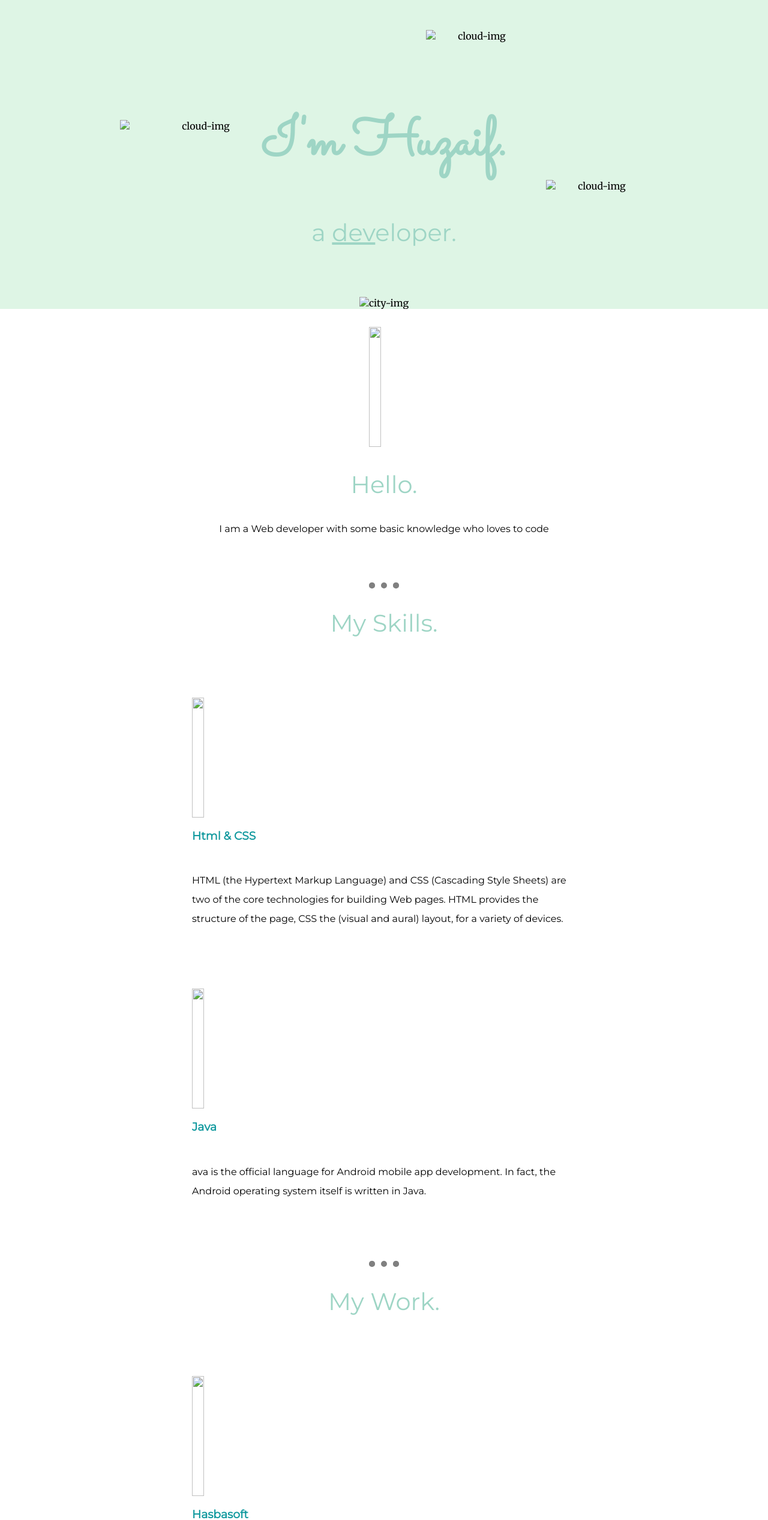
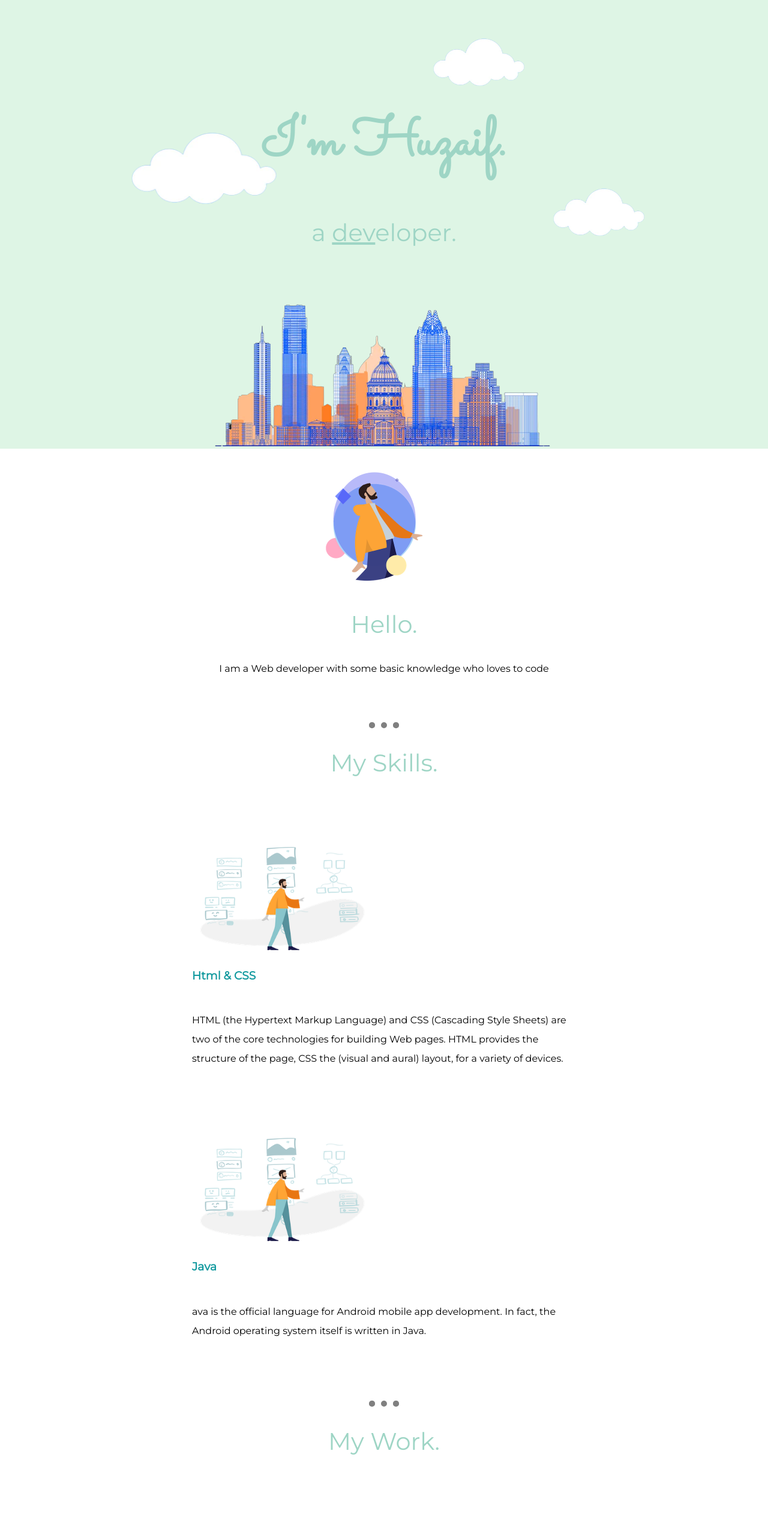
Before and after one commit to huzaifsk/Portfolio-css, a plain HTML site: page index.html in a window 1280 px wide. Shown: the top 2534 px of the page at 60% size. Drawn offline with Linux system fonts and the light colour scheme; the site is published under a folder, as on GitHub Pages, so addresses that start at the root find nothing.

Commit message:
refactored html file

```diff
--- a/index.html
+++ b/index.html
@@ -6,7 +6,7 @@
     <meta http-equiv="X-UA-Compatible" content="IE=edge">
     <meta name="viewport" content="width=device-width, initial-scale=1.0">
     <link rel="stylesheet" href="css/styles.css">
-    <link rel="icon" href="/images/notion-avatar.png">
+    <link rel="icon" href="images/notion-avatar.png">
     <link rel="preconnect" href="https://fonts.googleapis.com">
     <link rel="preconnect" href="https://fonts.gstatic.com" crossorigin>
     <link href="https://fonts.googleapis.com/css2?family=Merriweather&family=Montserrat&family=Sacramento&display=swap"
@@ -16,16 +16,16 @@
 
 <body>
     <div class="top-container">
-        <img class="top-cloud" src="/images/c3.png" alt="cloud-img">
+        <img class="top-cloud" src="images/c3.png" alt="cloud-img">
         <h1>I'm Huzaif.</h1>
         <h2>a <span class="subtitle">dev</span>eloper.</h2>
-        <img class="city" src="/images/city.png" alt="city-img">
-        <img class="bottom-cloud" src="/images/c3.png" alt="cloud-img">
-        <img class="bottom-cloud2" src="/images/c3.png" alt="cloud-img">
+        <img class="city" src="images/city.png" alt="city-img">
+        <img class="bottom-cloud" src="images/c3.png" alt="cloud-img">
+        <img class="bottom-cloud2" src="images/c3.png" alt="cloud-img">
     </div>
     <div class="middle-container">
         <div class="profile">
-            <img class="illustrators" src="/images/Humaaans - Space.png" alt="">
+            <img class="illustrators" src="images/Humaaans - Space.png" alt="">
             <h2>Hello.</h2>
             <p>I am a Web developer with some basic knowledge who loves to code</p>
         </div>
@@ -33,7 +33,7 @@
         <div class="skills">
             <h2>My Skills.</h2>
             <div class="skill-row">
-                <img class="illustrators" src="/images/Humaaans - 1 Character.png" alt="">
+                <img class="illustrators" src="images/Humaaans - 1 Character.png" alt="">
                 <h3>Html & CSS</h3>
                 <p>HTML (the Hypertext Markup Language) and CSS (Cascading Style Sheets) are two of the core
                     technologies for building Web
@@ -41,7 +41,7 @@
                     devices.</p>
             </div>
             <div class="skill-row">
-                <img class="illustrators" src="/images/Humaaans - 1 Character.png" alt="">
+                <img class="illustrators" src="images/Humaaans - 1 Character.png" alt="">
                 <h3>Java</h3>
                 <p>ava is the official language for Android mobile app development. In fact, the Android operating
                     system itself is written
@@ -52,14 +52,14 @@
         <div class="Work">
             <h2>My Work.</h2>
             <div class="skill-row">
-                <img class="illustrators" src="/images/Humaaans - Wireframe.png" alt="">
+                <img class="illustrators" src="images/Humaaans - Wireframe.png" alt="">
                 <h3>Hasbasoft</h3>
                 <p>Hasbasoft is information technology services and consulting company headquartered in Mumbai and
                     Thane, Maharashtra,
                     India.</p>
             </div>
             <div class="skill-row">
-                <img class="illustrators" src="/images/Humaaans - Wireframe.png" alt="">
+                <img class="illustrators" src="images/Humaaans - Wireframe.png" alt="">
                 <h3>Ilmtec</h3>
                 <p>Build better and outstanding products with us. Make your dream digital product a reality with the
                     help of our talented
@@ -68,7 +68,7 @@
             <hr>
             <div class="contact-me">
                 <h2>Get In Touch</h2>
-                <img class="illustrators" src="/images/Humaaans - 3 Characters.png" alt="">
+                <img class="illustrators" src="images/Humaaans - 3 Characters.png" alt="">
                 <h3>If you love programming and wanna build something then lets connect</h3>
                 <p>Lorem ipsum dolor sit amet, in quis, aenean amet. Phasellus sodales, tellus donec dui, ornare erat.
                 </p>
```
